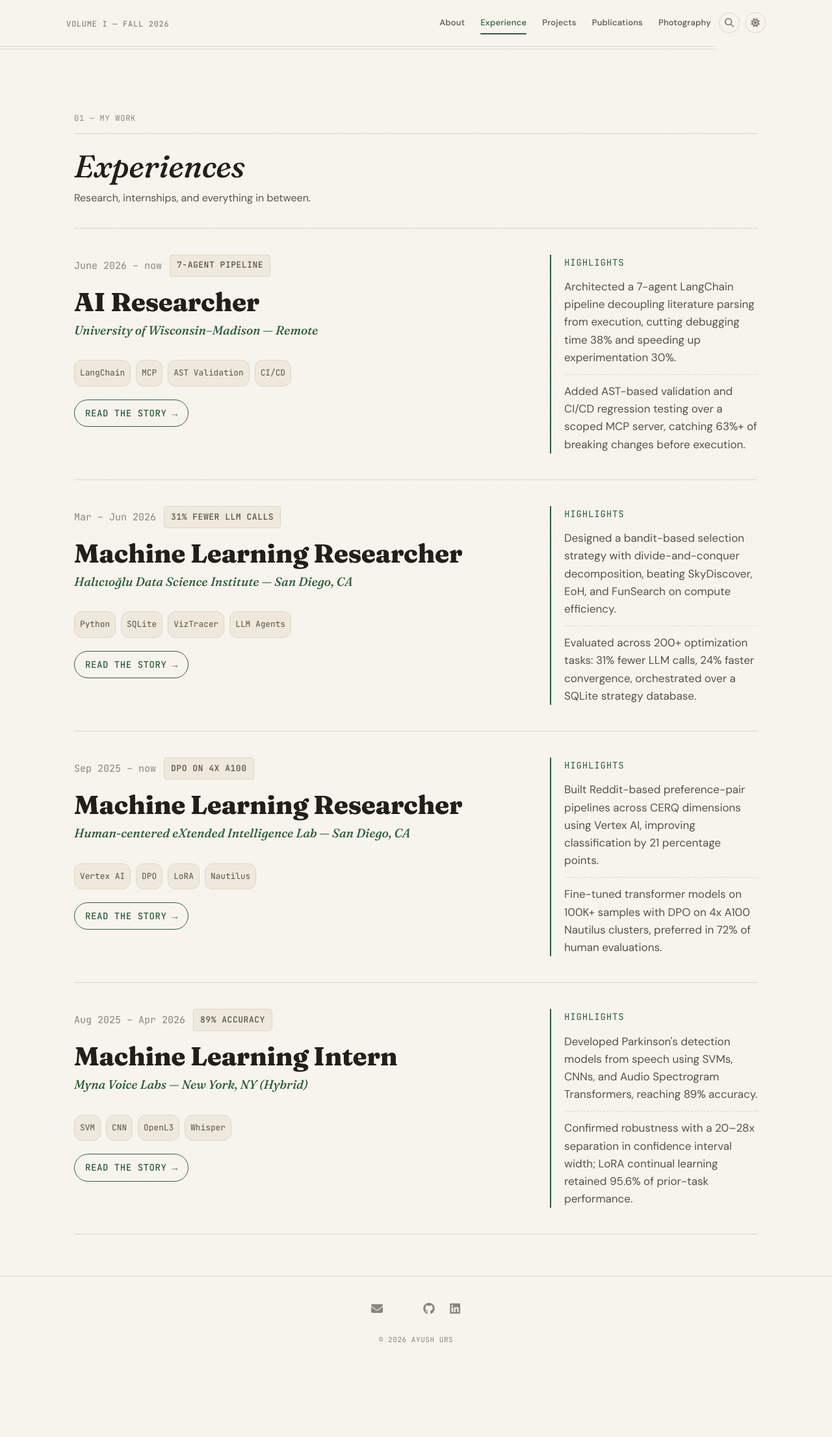
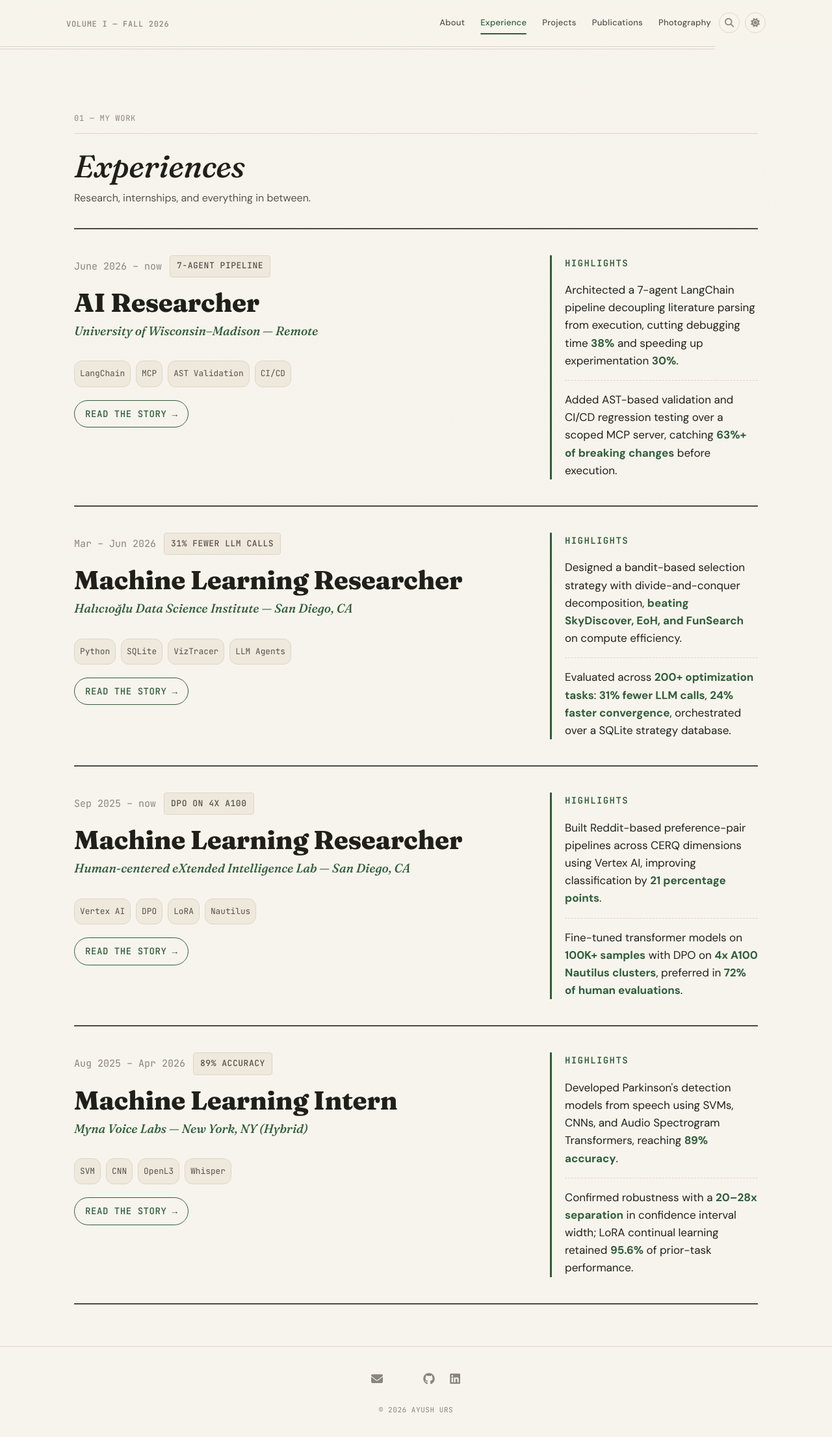
Before and after one commit to ayush11z/ayush11z.github.io, a Jekyll site: the page built from _pages/experience.md, in a window 1280 px wide. Shown: the whole page at 65% size. Built offline with Jekyll 4.4.1, drawn with Linux system fonts in a browser that asks for light colours; a style sheet for code colours, icons or effects is not loaded; before the commit the page ends 2105 px from its top, so only the background shows below that.

Commit message:
Make Experience highlights punchier, thicken entry dividers
The highlights rail read flat — plain gray text with no visual
hierarchy. Bold the standout metric/outcome phrases in each bullet
(accent-colored, bright accent-hover in dark mode) and bump the
surrounding body text to full text-primary contrast instead of
muted secondary, so it reads as achievements rather than filler.

Also thicken the dividers between entries (1px light gray -> 2px,
color-mix'd from text-primary) to match the reference's bolder,
more solid rule style.

Co-Authored-By: Claude Sonnet 5 <noreply@anthropic.com>
Claude-Session: https://claude.ai/code/session_01UQwU1Kimv87JvCPAGi7yT4

```diff
--- a/_sass/components/_experience.scss
+++ b/_sass/components/_experience.scss
@@ -3,12 +3,12 @@
 // =============================================================
 
 .exp-list {
-  border-top: 1px solid var(--border-color);
+  border-top: 2px solid color-mix(in srgb, var(--text-primary) 80%, transparent);
 }
 
 .exp-entry {
   padding: var(--space-10) 0;
-  border-bottom: 1px solid var(--border-color);
+  border-bottom: 2px solid color-mix(in srgb, var(--text-primary) 80%, transparent);
 }
 
 .exp-entry-split {
@@ -119,14 +119,16 @@ a.exp-title-link {
 
 // Highlights rail — vertical accent rule + eyebrow + bullets
 .exp-highlights {
-  border-left: 2px solid var(--accent);
+  border-left: 3px solid var(--accent);
   padding-left: var(--space-5);
 
   .eyebrow {
     color: var(--accent);
     display: block;
-    margin-bottom: var(--space-3);
+    margin-bottom: var(--space-4);
     font-size: 0.875rem;
+    font-weight: 700;
+    letter-spacing: 0.1em;
   }
 
   ul {
@@ -138,10 +140,15 @@ a.exp-title-link {
   li {
     font-size: 1.0625rem;
     line-height: 1.6;
-    color: var(--text-secondary);
-    padding: var(--space-3) 0;
+    color: var(--text-primary);
+    padding: var(--space-4) 0;
     border-bottom: 1px dashed var(--border-color);
     max-width: none;
+
+    strong {
+      color: var(--accent);
+      font-weight: 700;
+    }
 
     &:last-child {
       border-bottom: none;
@@ -154,6 +161,10 @@ a.exp-title-link {
   }
 }
 
+[data-bs-theme="dark"] .exp-highlights li strong {
+  color: var(--accent-hover);
+}
+
 @media (max-width: 860px) {
   .exp-highlights {
     border-left: none;
```
Also changed, not shown: _experiences/ai-researcher-uw-madison.md (+2 -2 lines), _experiences/ml-intern-myna-voice-labs.md (+2 -2 lines), _experiences/ml-researcher-hdsi.md (+2 -2 lines), _experiences/ml-researcher-hxi-lab.md (+2 -2 lines).
